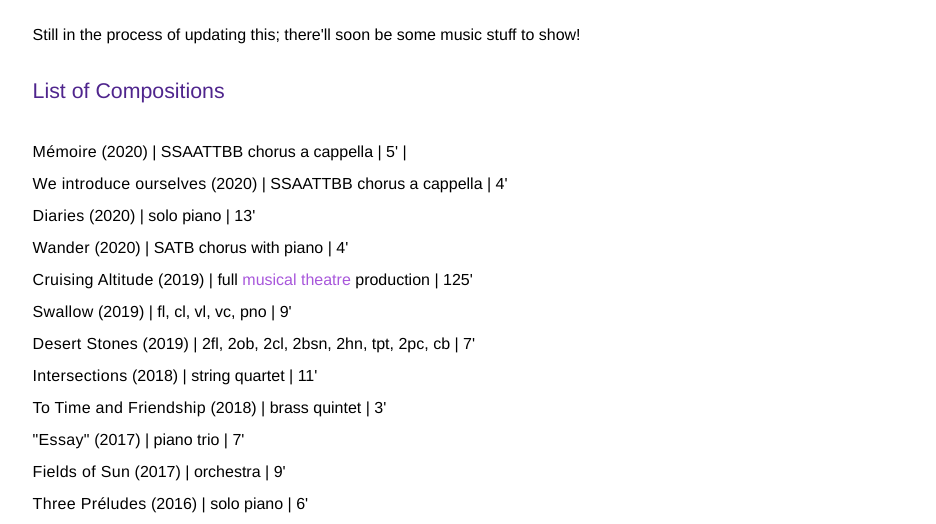
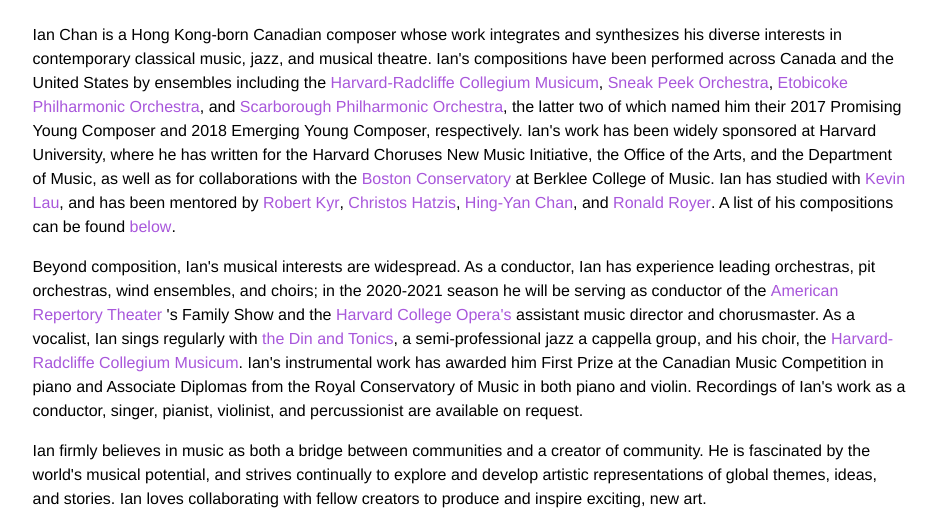
Before and after one commit to imianchan/imianchan.github.io, a plain HTML site: page music.html in a window 1280 px wide. Shown: the part 408-932 px from the top of the page, without its empty margins (170-1106 px from the left). Drawn offline with Linux system fonts and the light colour scheme.

Commit message:
music edits

```diff
--- a/music.html
+++ b/music.html
@@ -28,10 +28,56 @@
   <main>
     <h3>Music</h3>
     <p>
-    Still in the process of updating this; there'll soon be some music stuff
-    to show!
+    Ian Chan is a Hong Kong-born Canadian composer whose work integrates and
+    synthesizes his diverse interests in contemporary classical music, jazz,
+    and musical theatre. Ian's compositions have been performed across Canada
+    and the United States by ensembles including the
+    <a href="http://www.hrcm.org/">Harvard-Radcliffe Collegium Musicum</a>,
+    <a href="https://www.sneakpeekorchestra.com/"> Sneak Peek Orchestra</a>,
+    <a href="https://www.eporchestra.ca/">Etobicoke Philharmonic Orchestra</a>,
+    and <a href="https://www.spo.ca/">Scarborough Philharmonic Orchestra</a>,
+    the latter two of which named him their 2017 Promising Young Composer and
+    2018 Emerging Young Composer, respectively. Ian's work has been widely
+    sponsored at Harvard University, where he has written for the Harvard
+    Choruses New Music Initiative, the Office of the Arts, and the Department of
+    Music, as well as for collaborations with the
+    <a href="https://bostonconservatory.berklee.edu/">Boston Conservatory</a> at
+    Berklee College of Music. Ian has studied with
+    <a href="https://www.kevinlaumusic.com/main.php">Kevin Lau</a>, and has
+    been mentored by <a href="http://robertkyr.com/Home.html">Robert Kyr</a>,
+    <a href="http://homes.chass.utoronto.ca/~chatzis/">Christos Hatzis</a>,
+    <a href="http://www.music.hku.hk/hy_chan.html">Hing-Yan Chan</a>, and
+    <a href="http://www.ronaldroyer.com/">Ronald Royer</a>. A list of his
+    compositions can be found <a href="#comp">below</a>.
     </p>
-    <h4>List of Compositions</h4>
+    <p>
+    Beyond composition, Ian's musical interests are widespread. As a conductor,
+    Ian has experience leading orchestras, pit orchestras, wind ensembles, and
+    choirs; in the 2020-2021 season he will be serving as conductor of the
+    <a href="https://americanrepertorytheater.org/">American Repertory Theater
+    </a>'s Family Show and the <a href="http://harvardcollegeopera.com/">
+    Harvard College Opera's</a> assistant music director and chorusmaster. As
+    a vocalist, Ian sings regularly with <a href="www.dins.com">the Din
+    and Tonics</a>, a semi-professional jazz a cappella group, and his choir,
+    the <a href="http://www.hrcm.org/">Harvard-Radcliffe Collegium Musicum</a>.
+    Ian's instrumental work has awarded him First Prize at the Canadian Music
+    Competition in piano and Associate Diplomas from the Royal Conservatory of
+    Music in both piano and violin. Recordings of Ian's work as a conductor,
+    singer, pianist, violinist, and percussionist are available on request.
+    </p>
+    <p>
+    Ian firmly believes in music as both a bridge between communities and a
+    creator of community. He is fascinated by the world's musical potential,
+    and strives continually to explore and develop artistic representations of
+    global themes, ideas, and stories. Ian loves collaborating with fellow
+    creators to produce and inspire exciting, new art.
+    </p>
+    <p>
+    If you're interested in working with Ian, or if you'd like to learn more
+    about his current projects, don't hesitate to email him at ianchan [at]
+    college.harvard.edu.
+    </p>
+    <h4><a name="comp">List of Compositions</a></h4>
     <div class="list">
     <b>Mémoire</b> (2020) | SSAATTBB chorus a cappella | 5' | <br>
     <b>We introduce ourselves</b> (2020) | SSAATTBB chorus a cappella | 4' <br>
```
Also changed, not shown: theatre.html (+3 -0 lines).
